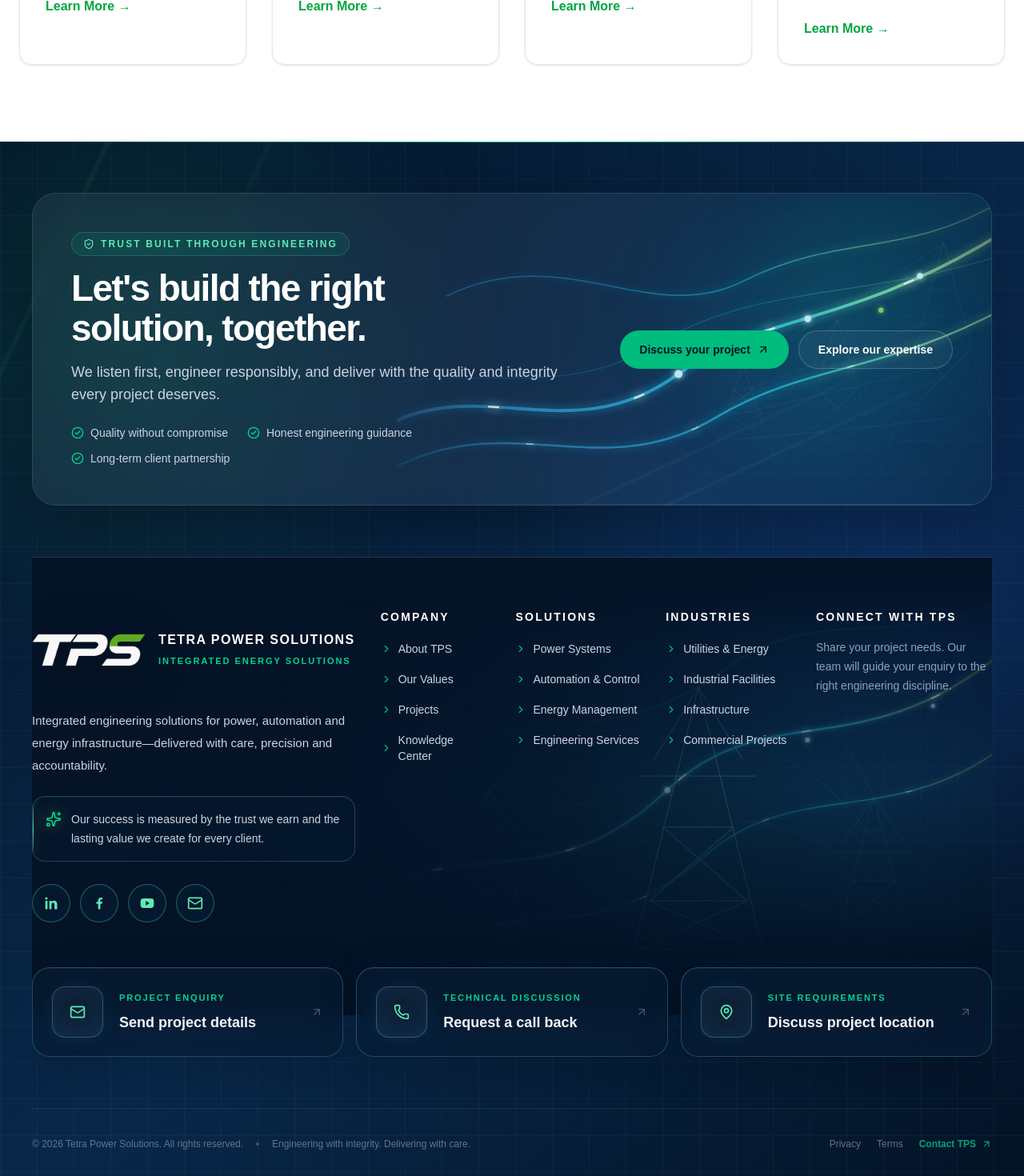
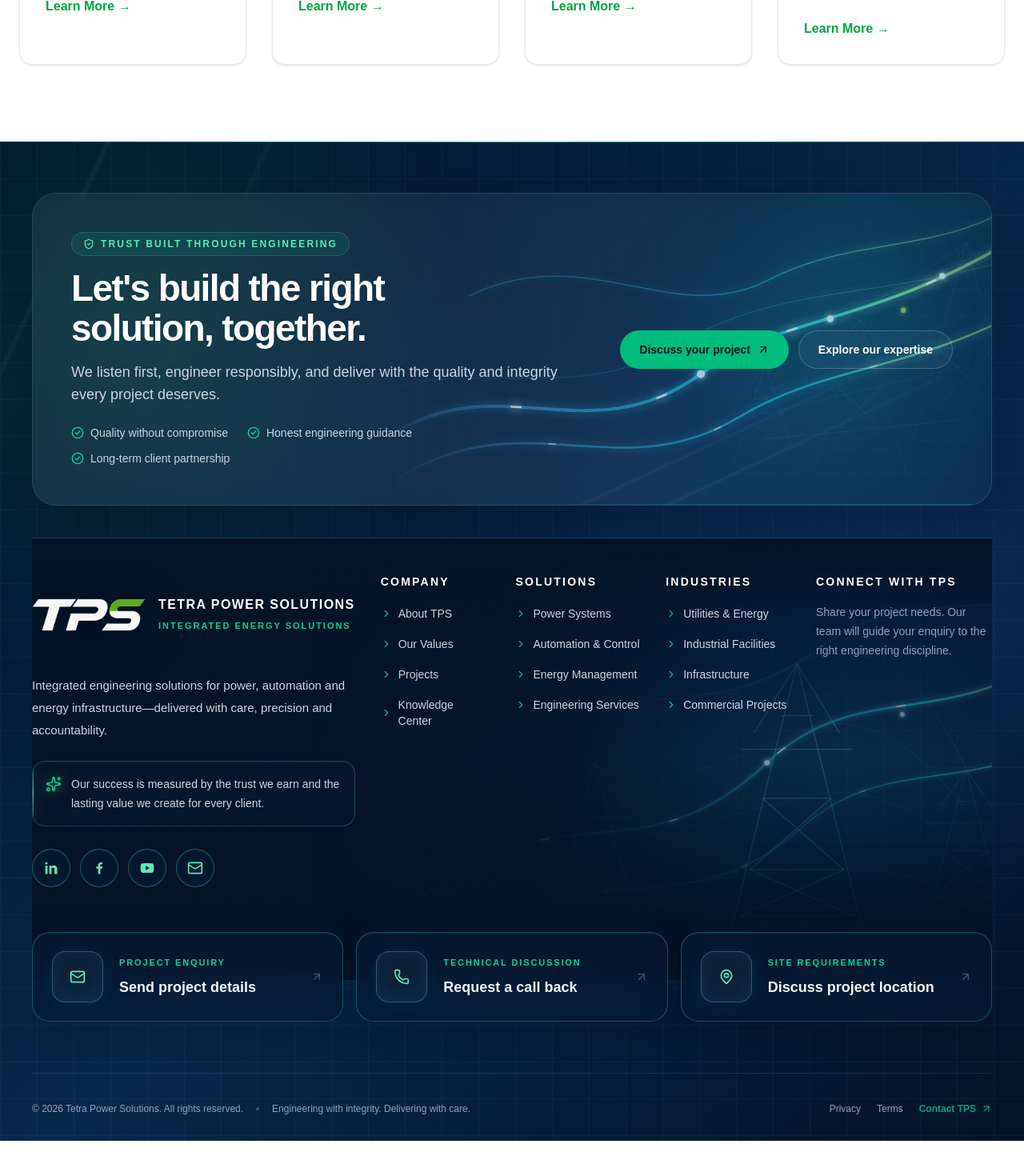
Before and after one commit to 1979abdelaziz-lgtm/tps-website, a Next.js app: page / in a window 1280 px wide. Shown: the part 2477-3947 px from the top of the page at 80% size. After the commit the page ends 3903 px from the top, so only its background shows below. Built offline with nearby package versions, Linux system fonts and the light colour scheme.

Commit message:
footer.13

```diff
--- a/app/components/Footer.tsx
+++ b/app/components/Footer.tsx
@@ -61,7 +61,7 @@ export default function Footer() {
       />
 
       <div className="mx-auto max-w-7xl px-5 sm:px-8 lg:px-10">
-        <section className="py-10 sm:py-14 lg:py-16">
+        <section className="pb-8 pt-10 sm:pb-10 sm:pt-14 lg:pb-10 lg:pt-16">
           <div className="relative overflow-hidden rounded-[30px] border border-white/10 bg-white/[0.06] px-6 py-8 shadow-[0_28px_100px_rgba(0,0,0,.34)] backdrop-blur-md sm:px-9 sm:py-10 lg:px-12 lg:py-12">
             <div
               aria-hidden="true"
@@ -120,7 +120,7 @@ export default function Footer() {
           </div>
         </section>
 
-        <section className="relative overflow-hidden border-t border-white/10 py-12 sm:py-14 lg:py-16">
+        <section className="relative overflow-hidden border-t border-white/10 pb-12 pt-9 sm:pb-14 sm:pt-10 lg:pb-16 lg:pt-11">
           <LowerEnergyVisual />
           <div className="relative z-10 grid gap-12 lg:grid-cols-[1.35fr_.72fr_.82fr_.82fr_1.05fr] lg:gap-8">
           <div className="max-w-[430px]">
@@ -211,11 +211,11 @@ export default function Footer() {
           </div>
         </section>
 
-        <div className="grid gap-4 border-t border-white/[0.07] pb-8 pt-9 text-xs text-slate-500 sm:grid-cols-[1fr_auto] sm:items-center">
+        <div className="grid gap-4 border-t border-white/[0.09] pb-8 pt-9 text-xs text-slate-400 sm:grid-cols-[1fr_auto] sm:items-center">
           <div className="flex flex-wrap items-center gap-x-4 gap-y-2">
             <p>© {currentYear} Tetra Power Solutions. All rights reserved.</p>
             <span className="hidden h-1 w-1 rounded-full bg-slate-600 sm:block" />
-            <p className="text-slate-500">Engineering with integrity. Delivering with care.</p>
+            <p className="text-slate-400">Engineering with integrity. Delivering with care.</p>
           </div>
 
           <div className="flex flex-wrap items-center gap-x-5 gap-y-2">
@@ -252,7 +252,7 @@ function LowerEnergyVisual() {
       <svg
         viewBox="0 0 1440 620"
         preserveAspectRatio="xMaxYMid slice"
-        className="absolute inset-0 h-full w-full"
+        className="absolute inset-0 h-full w-[104%] translate-x-[5%]"
         fill="none"
         xmlns="http://www.w3.org/2000/svg"
       >
@@ -324,7 +324,7 @@ function LowerEnergyVisual() {
         </g>
       </svg>
 
-      <div className="absolute inset-0 bg-[linear-gradient(90deg,#041326_0%,rgba(4,19,38,.98)_25%,rgba(4,19,38,.76)_50%,rgba(4,19,38,.16)_100%)]" />
+      <div className="absolute inset-0 bg-[linear-gradient(90deg,#041326_0%,rgba(4,19,38,.99)_28%,rgba(4,19,38,.88)_52%,rgba(4,19,38,.42)_74%,rgba(4,19,38,.18)_100%)]" />
       <div className="absolute inset-0 bg-gradient-to-b from-[#041326]/82 via-transparent to-[#041326]/92" />
       <div className="absolute inset-x-0 top-0 h-24 bg-gradient-to-b from-[#041326] to-transparent" />
       <div className="absolute inset-x-0 bottom-0 h-36 bg-gradient-to-t from-[#041326] to-transparent" />
@@ -344,7 +344,7 @@ function EnergyNetworkVisual() {
 
       <svg
         viewBox="0 0 700 360"
-        className="absolute bottom-[-14px] right-[-18px] h-[112%] w-[112%] opacity-90"
+        className="absolute bottom-[-14px] right-[-46px] h-[112%] w-[112%] opacity-[0.76]"
         fill="none"
         xmlns="http://www.w3.org/2000/svg"
       >
```
